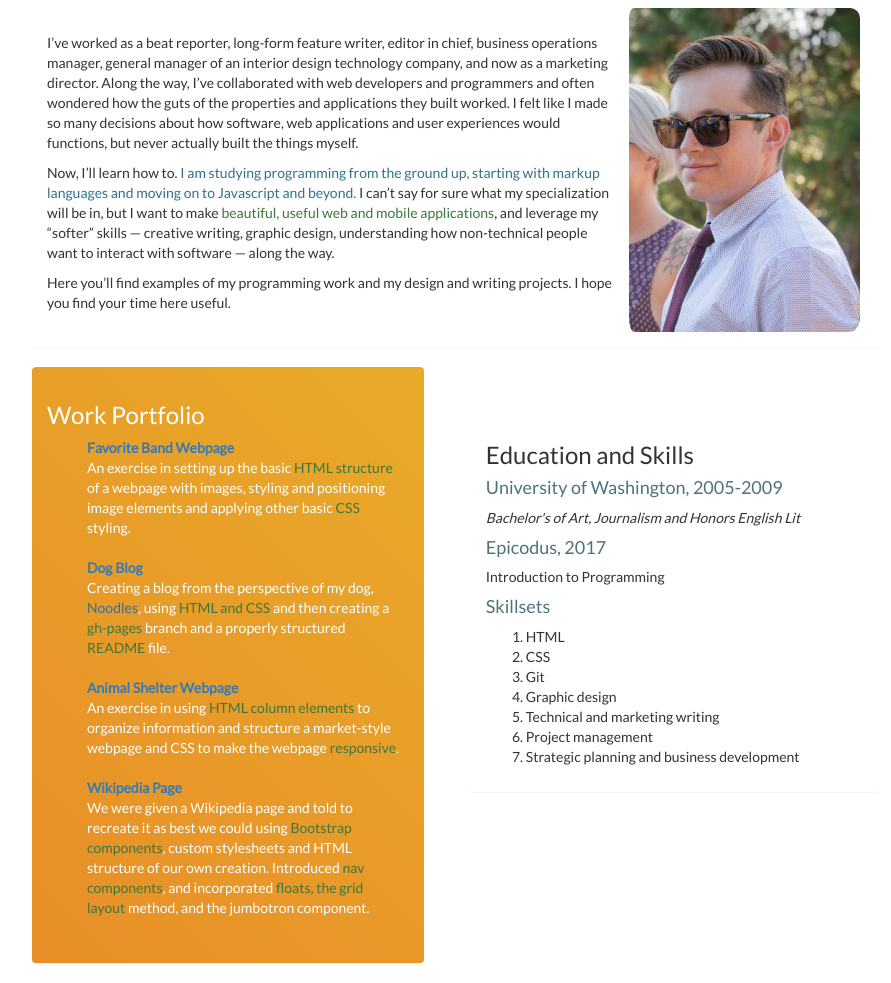
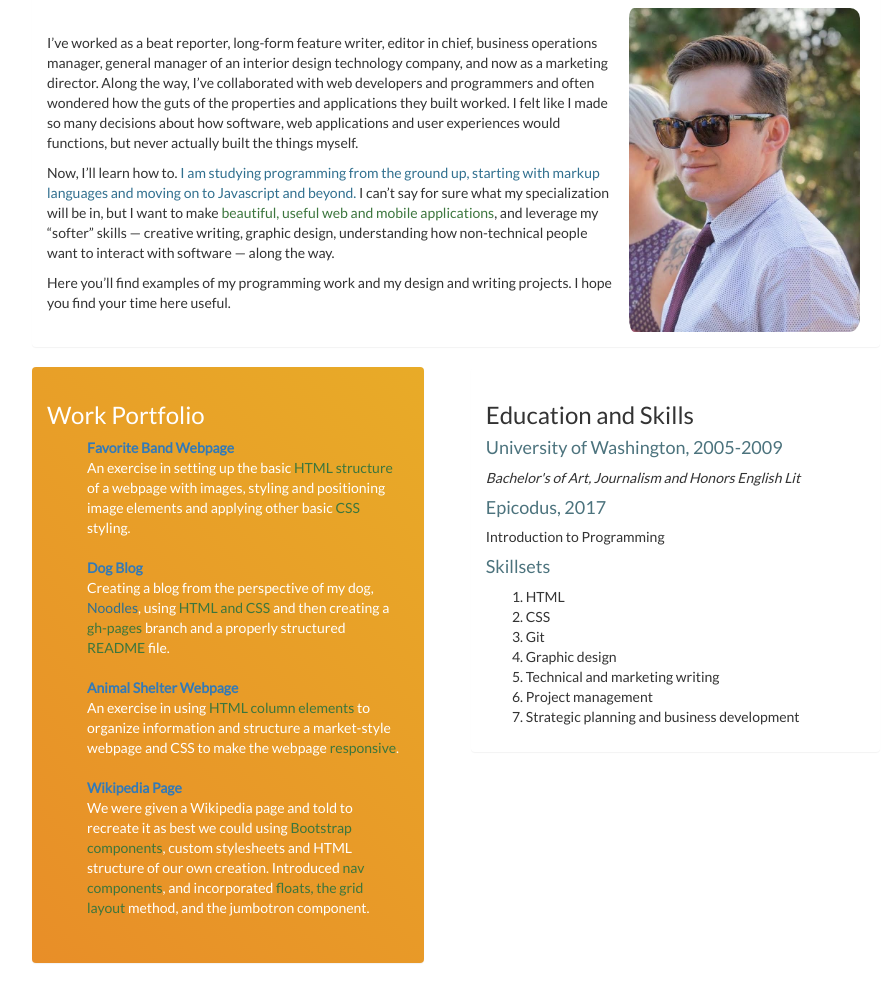
Before and after one commit to okiguess/web-portfolio, a plain HTML site: page index.html in a window 1280 px wide. Shown: the part 324-1307 px from the top of the page, without its empty margins (38-929 px from the left). Drawn offline with Linux system fonts and the light colour scheme.

Commit message:
It will remove margin from Education and Skills panel -- revertprevious commit.

```diff
--- a/css/styles.css
+++ b/css/styles.css
@@ -70,7 +70,3 @@ img {
   margin-right: 10px;
   padding-bottom: 10px;
 }
-
-#skills {
-  margin-top: 40px;
-}
```
Also changed, not shown: 2 other files.
